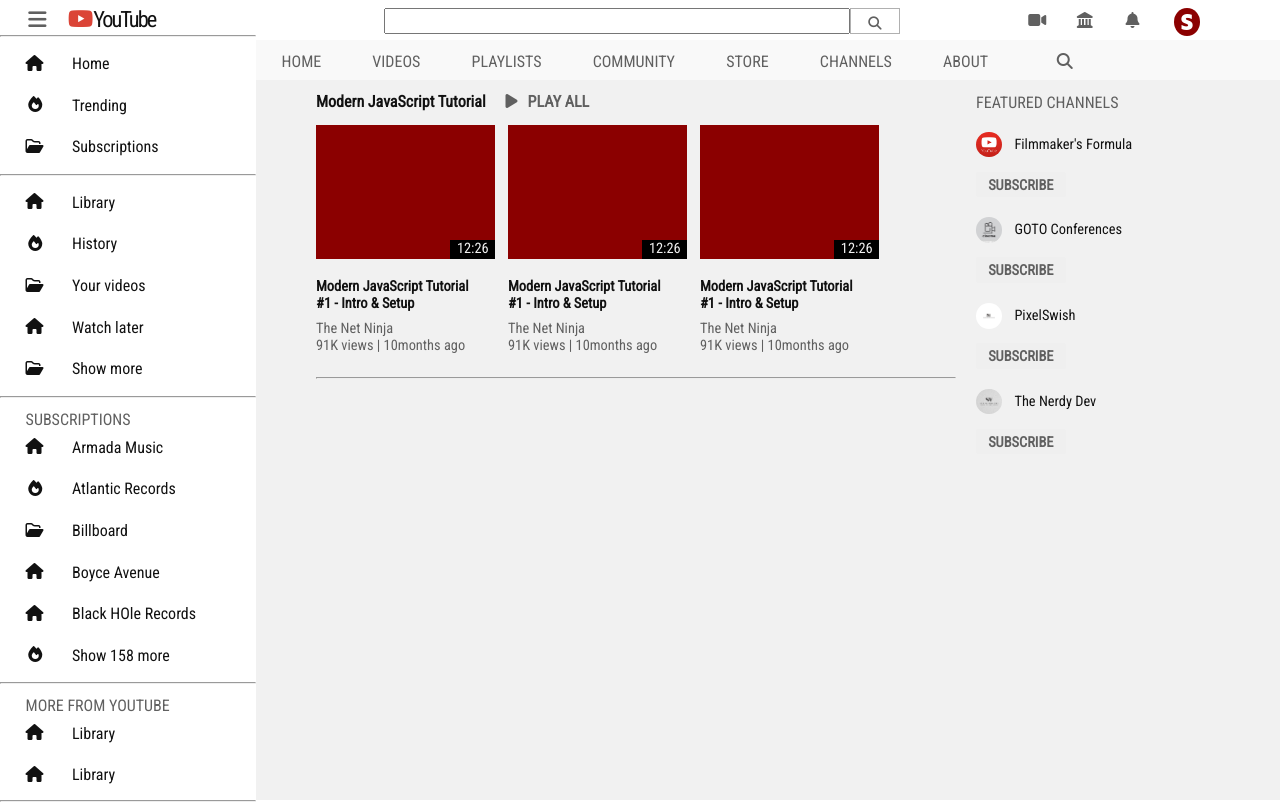
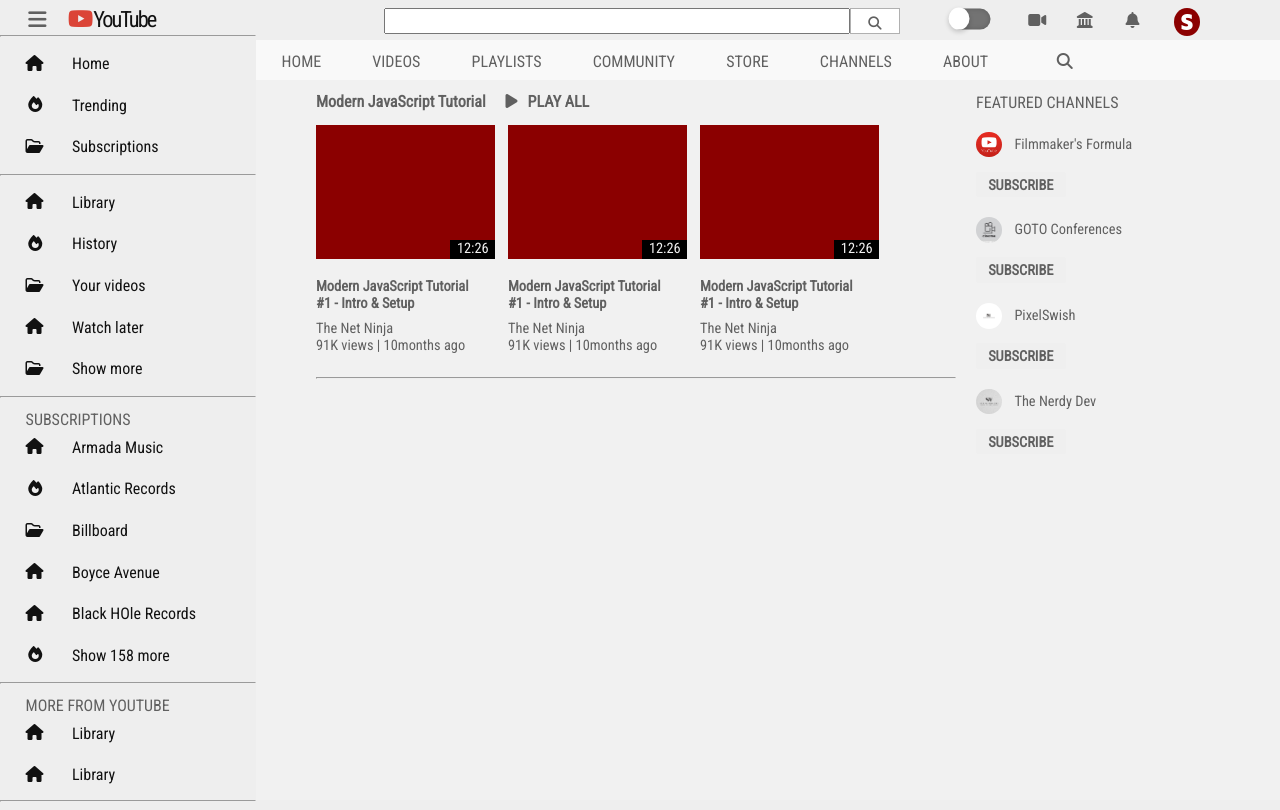
Before and after one commit to SimonaHriscu/youtube-copy, a plain HTML site: page index.html in a window 1280 px wide. Drawn offline with Linux system fonts and the light colour scheme.

Commit message:
nightmode toggle button added

```diff
--- a/css/style.css
+++ b/css/style.css
@@ -3,9 +3,15 @@
     margin: 0;
     padding: 0;
     font-family: 'Roboto Condensed', sans-serif;
-    color:#111111;
-
 }
+body.dark-mode {
+    background-color: #111111;
+    color: #eee;
+  }
+body.light-mode{
+    background-color: #eee;
+    color: #111111;
+  }
 /*Body box*/
 .container{
     width: 100vw;
@@ -155,6 +161,51 @@
     border: 1px #6060607e solid;
 
 }
+/* Night Mode button */
+.night-mode{
+    position: absolute;
+    top:2.6vh;
+    right: 21vw;
+    transform: translate(-50%,-50%);
+}
+
+/* The long box */
+input[type="checkbox"]{
+    position: relative;
+    width: 3.2vw;
+    height: 2.6vh;
+    -webkit-appearance: none;
+    background: rgba(0, 0, 0, 0.514);
+    outline: none;
+    border-radius: 20px;
+    box-shadow: inset 0 0 5px rgba(0,0,0,.2);
+    /* transition: .5s; */
+}
+
+input:checked[type="checkbox"]{
+    background:#e0dfdf ;
+}
+
+
+/* The slider */
+input[type="checkbox"]::before{
+    content:'';
+    position: absolute;
+    width: 1.5vw;
+    height:2.5vh;
+    border-radius: 50%;
+    top:0;
+    left: 0;
+    background-color: white;
+    transform: scale(1.1);
+    box-shadow: 0 2px 5px rgba(0,0,0,.2);
+    transition: .5s;
+}
+/* The slider when clicked */
+input:checked[type="checkbox"]::before{
+    left: 1.8vw;
+}
+
 /*Log-In area*/
 .log-in{
     width: 20vw;
--- a/index.html
+++ b/index.html
@@ -10,7 +10,7 @@
     <link href="https://fonts.googleapis.com/css?family=Roboto+Condensed&display=swap" rel="stylesheet">
     <title>(47) The Net Ninja - YouTube</title>
   </head>
-  <body>
+  <body id="body" class="light-mode">
        <!--Body box-->
     <div class="container">
       <!--Side box-->
@@ -96,6 +96,10 @@
           <div class="header">
               <input type="search" name="search" id="search">
               <button><i class="fas fa-search"></i></button>
+
+              <div class="night-mode">
+                <input type="checkbox" name="dark_light" id="switch" onclick="nightMode()">
+            </div>
               <div class="log-in">
                 <i class="fas fa-video"></i>
                 <i class="fas fa-landmark"></i>
@@ -189,5 +193,17 @@
         </div>
       </div>
     </div>
+
+
+    <!-- JS -->
+   <script>
+    const nightMode=()=> {
+     const body = document.getElementById("body");
+     const currentClass = body.className;
+      body.className =
+        currentClass === "dark-mode" ? "light-mode" : "dark-mode";
+    }
+  </script>
+
   </body>
 </html>
```
Also changed, not shown: img/plant5.png (added).
